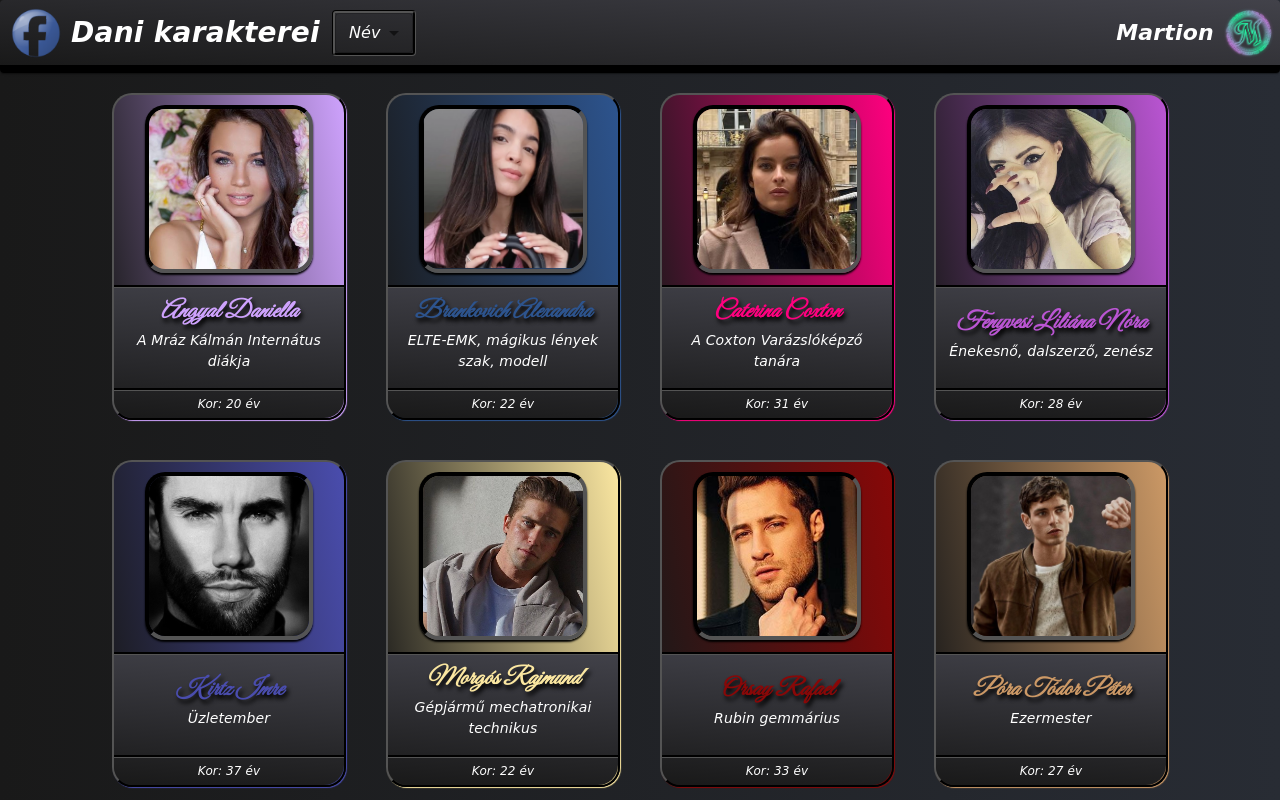
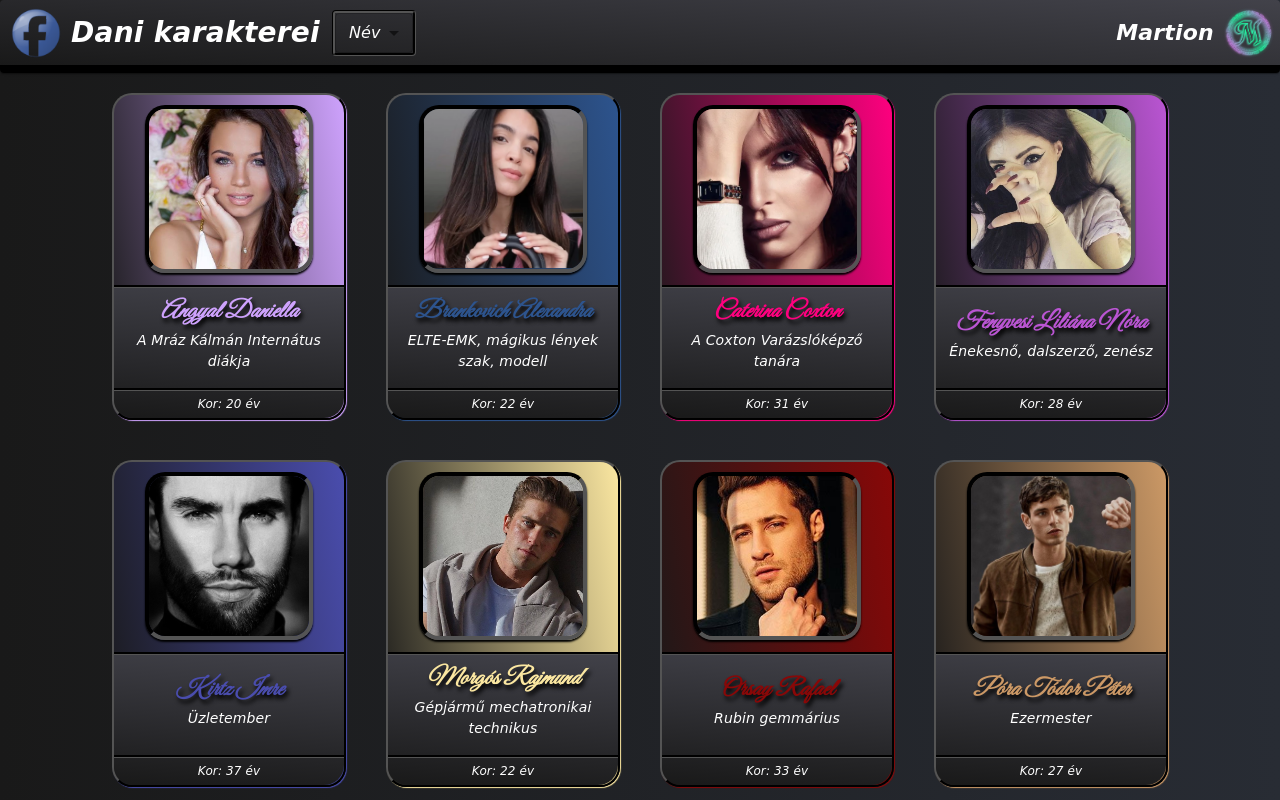
Before and after one commit to DanielWiera/DaniCharactersMartion, a React (Create React App) app: page / in a window 1280 px wide. Shown: the top 800 px of the page. Built offline with nearby package versions, Linux system fonts and the light colour scheme; the HTML template or start-up script is replaced by a standard one.

Commit message:
Update characterList.js

```diff
--- a/src/components/characters/characterList.js
+++ b/src/components/characters/characterList.js
@@ -19,7 +19,7 @@ const characterList = [
         name: "Caterina Coxton",
         title: "A Coxton Varázslóképző tanára",
         birthday: "1993-03-03",
-        img: "caterinacoxton.png",
+        img: "caterinacoxton2.png",
         pic: "Charelle Schriek",
         color: "#FF007F"
     },
```
